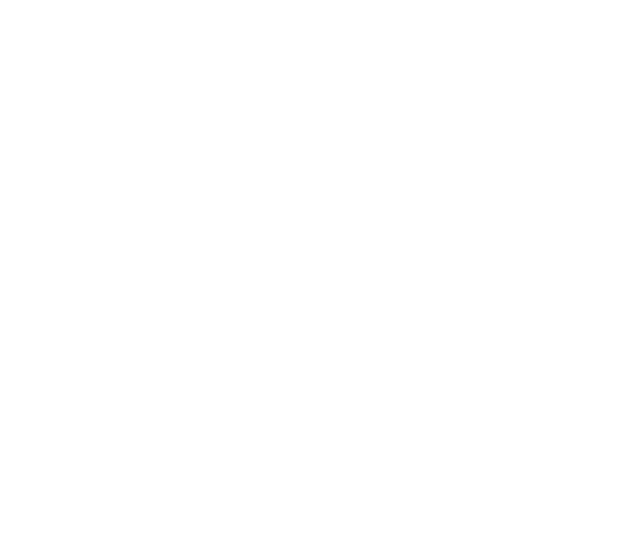
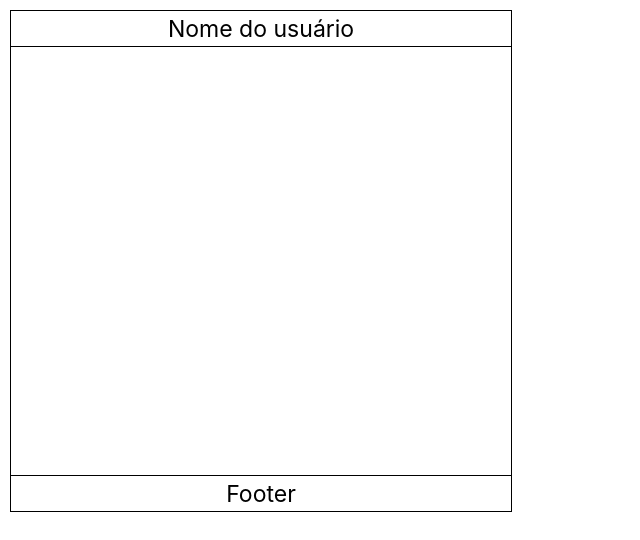
Before and after one commit to future4code/Yuri-Teixeira, a React (Create React App) app in the folder semana11/labedit/: page /post in a window 1280 px wide. Shown: the top 540 px of the page, without its empty margins (0-640 px from the left). Built offline with nearby package versions, Linux system fonts and the light colour scheme.

Commit message:
Criando post card

```diff
--- /dev/null
+++ b/semana11/labedit/src/Components/PostFeed/PostFeed.js
@@ -0,0 +1,11 @@
+import React from "react";
+import { DivContent, DivHeader, DivFooter } from "./Styled";
+
+export default function PostFeed() {
+  return (
+    <DivContent>
+      <DivHeader>Nome do usuário</DivHeader>
+      <DivFooter>Footer</DivFooter>
+    </DivContent>
+  );
+}
--- /dev/null
+++ b/semana11/labedit/src/Components/PostFeed/Styled.js
@@ -0,0 +1,31 @@
+import styled from "styled-components";
+
+export const DivContent = styled.div`
+  display: flex;
+  flex-direction: column;
+  border: 1px solid black;
+  width: 500px;
+  min-height: 500px;
+  position: relative;
+  margin: 10px;
+`;
+
+export const DivHeader = styled.div`
+  display: flex;
+  border-bottom: 1px solid black;
+  height: 35px;
+  align-items: center;
+  justify-content: center;
+  width: 100%;
+`;
+
+export const DivFooter = styled.div`
+  display: flex;
+  align-items: center;
+  justify-content: center;
+  border-top: 1px solid black;
+  width: 500px;
+  height: 35px;
+  bottom: 0px;
+  position: absolute;
+`;
--- a/semana11/labedit/src/Pages/Login/Login.js
+++ b/semana11/labedit/src/Pages/Login/Login.js
@@ -1,6 +1,9 @@
 import React from "react";
+import axios from "axios";
 import { useHistory } from "react-router-dom";
 import styled from "styled-components";
+import useForm from "../../Hooks/useForm";
+import { goToHome } from "../../Routes/Coordinator";
 
 const DivContent = styled.div`
   display: flex;
@@ -12,12 +15,48 @@
 
 export default function Login() {
   const history = useHistory();
+  const [form, onChange, clearFields] = useForm({
+    email: "",
+    password: "",
+  });
+
+  const signIn = () => {
+    const url =
+      "https://us-central1-labenu-apis.cloudfunctions.net/labEddit/login";
+    axios
+      .post(url, form)
+      .then((res) => {
+        console.log(res.data);
+        localStorage.setItem("token", res.data.token);
+        goToHome(history);
+      })
+      .catch((err) => {
+        console.log(err);
+      });
+  };
+
   return (
     <DivContent>
       <p>Página de login</p>
-      <input placeholder="Email" type="email" />
-      <input placeholder="Senha" type="password" />
-      <button type="submit">Entrar</button>
+      <input
+        placeholder="Email"
+        type="email"
+        onChange={onChange}
+        name="email"
+        value={form.email}
+        required
+      />
+      <input
+        placeholder="Senha"
+        type="password"
+        onChange={onChange}
+        name="password"
+        value={form.password}
+        required
+      />
+      <button type="submit" onClick={signIn}>
+        Entrar
+      </button>
       <p>
         Clique <a href="/signup">aqui</a> para se cadastrar.
       </p>
--- a/semana11/labedit/src/Routes/Routes.js
+++ b/semana11/labedit/src/Routes/Routes.js
@@ -3,6 +3,7 @@
 import Login from "../Pages/Login/Login";
 import SignUp from "../Pages/SignUp/SignUp";
 import Home from "../Pages/Home/Home";
+import PostFeed from '../Components/PostFeed/PostFeed'
 
 export default function Routes() {
   return (
@@ -17,6 +18,12 @@
         <Route exact path="/home">
           <Home />
         </Route>
+        <Route exact path="/post">
+          <PostFeed />
+        </Route>
+        <Route>
+          <div>Erro page</div>
+        </Route>
       </Switch>
     </BrowserRouter>
   );
```
